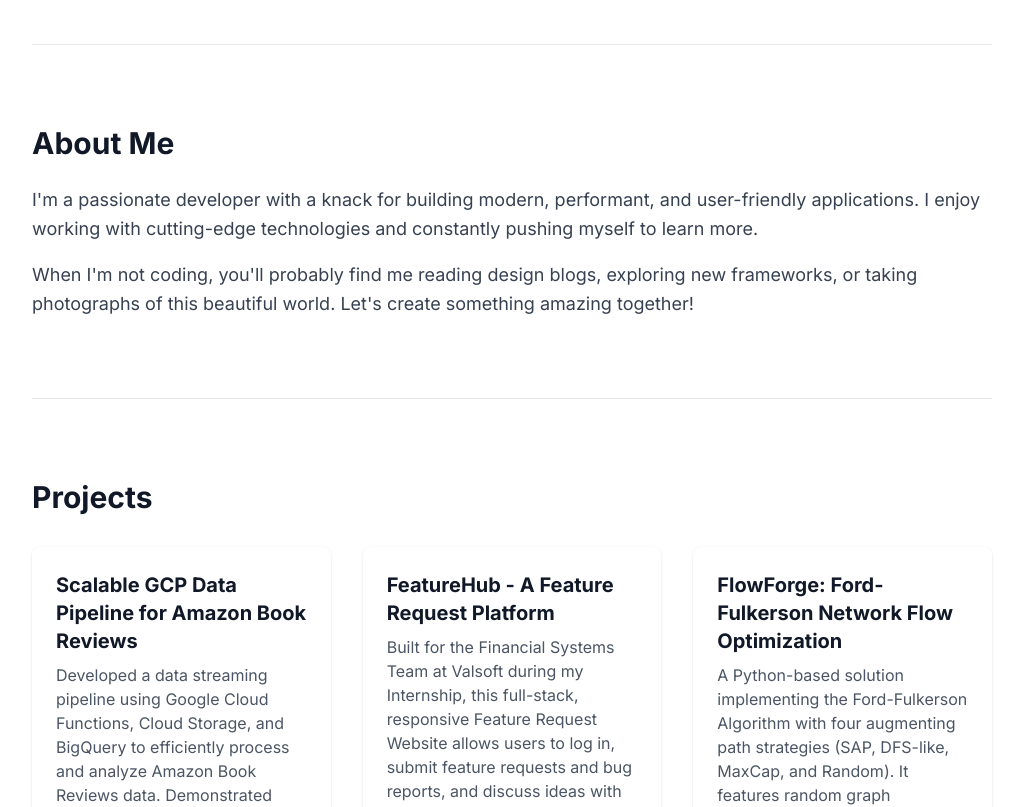
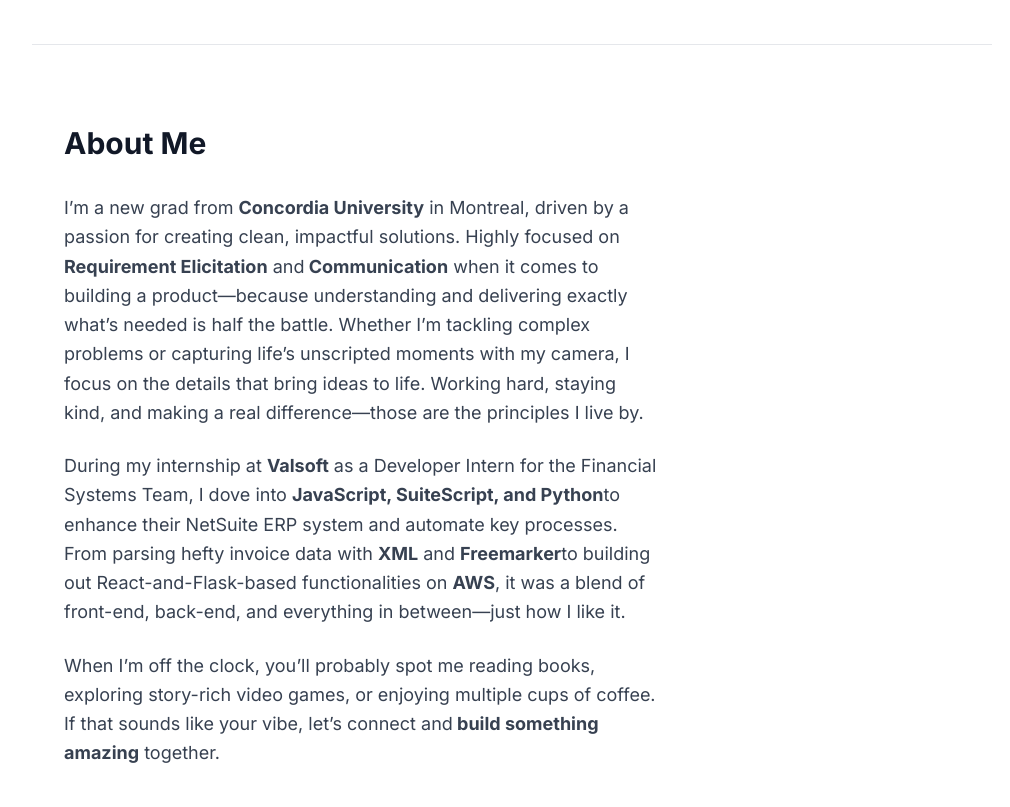
Before and after one commit to prafulnair/prafulnair.github.io, a React (Vite) app: page / in a window 1280 px wide. Shown: the part 860-1667 px from the top of the page, without its empty margins (128-1138 px from the left). Built offline with nearby package versions, Linux system fonts and the light colour scheme.

Commit message:
Updates to About Section

```diff
--- a/src/components/About.tsx
+++ b/src/components/About.tsx
@@ -1,3 +1,32 @@
+// import React from 'react';
+
+// const About: React.FC = () => {
+//   return (
+//     <section
+//       id="about"
+//       className="py-20 border-t border-gray-200 dark:border-gray-700"
+//     >
+//       <h2 className="text-3xl font-bold mb-6">About Me</h2>
+
+//       <p className="text-lg text-gray-700 dark:text-gray-300 leading-relaxed mb-4">
+//   I’m a new grad from Concordia University in Montreal, driven by a passion for creating clean, impactful solutions. Highly focused on Requirement Elicitation and Communication when it comes to building a Product. I put their requirements first. Whether I’m tackling complex problems or capturing life’s unscripted moments with my camera, I focus on the details that bring ideas to life. Working hard, staying kind, and making a real difference—those are the principles I live by.
+// </p>
+
+
+//       <p className="text-lg text-gray-700 dark:text-gray-300 leading-relaxed mb-4">
+//         At my last endavour, I was interning at Valsoft as an Intern Developer for the Financial Systems Team, primarily working on Javascript / Suitescript to enhance their ERP System (NetSuite) and automate lot of organizational funcitonalities.
+//         Some of the projects I did involved lot of Javascript/Suitescripts and Python, considerbale amount of XML and Freemarker, Map/Reduce framework to digest, process and sync huge invoice data and lastly, React, Flask and AWS for FeatureHub.
+//         </p>
+//       <p className="text-lg text-gray-700 dark:text-gray-300 leading-relaxed">
+//       When I’m off the clock, you’ll probably spot me reading books, exploring story-oriented video games, and enjoying multiple cups of coffee...
+
+//       </p>
+//     </section>
+//   );
+// };
+
+// export default About;
+
 import React from 'react';
 
 const About: React.FC = () => {
@@ -6,17 +35,52 @@
       id="about"
       className="py-20 border-t border-gray-200 dark:border-gray-700"
     >
-      <h2 className="text-3xl font-bold mb-6">About Me</h2>
-      <p className="text-lg text-gray-700 dark:text-gray-300 leading-relaxed mb-4">
-        I&apos;m a passionate developer with a knack for building modern, performant, and
-        user-friendly applications. I enjoy working with cutting-edge technologies and
-        constantly pushing myself to learn more.
-      </p>
-      <p className="text-lg text-gray-700 dark:text-gray-300 leading-relaxed">
-        When I&apos;m not coding, you&apos;ll probably find me reading design blogs,
-        exploring new frameworks, or taking photographs of this beautiful world.
-        Let&apos;s create something amazing together!
-      </p>
+      <div className="container mx-auto px-4 md:px-8">
+        <h2 className="text-3xl font-bold mb-8 text-center md:text-left">
+          About Me
+        </h2>
+
+        {/* Main content in a two-column layout for medium screens and up */}
+        <div className="md:flex md:space-x-8">
+          {/* Optional: You could place an avatar or a relevant image here */}
+          {/* <div className="md:w-1/3 flex items-center justify-center mb-8 md:mb-0">
+            <img
+              src="/path-to-your-image.jpg"
+              alt="Praful's Avatar"
+              className="rounded-full w-48 h-48 object-cover shadow-lg"
+            />
+          </div> */}
+
+          {/* Text Column */}
+          <div className="md:w-2/3">
+            <p className="text-lg text-gray-700 dark:text-gray-300 leading-relaxed mb-6">
+              I’m a new grad from <span className="font-semibold">Concordia University</span> in Montreal,
+              driven by a passion for creating clean, impactful solutions.
+              Highly focused on <span className="font-semibold">Requirement Elicitation</span> and
+              <span className="font-semibold"> Communication</span> when it comes to building a product—because
+              understanding and delivering exactly what’s needed is half the battle. Whether I’m tackling
+              complex problems or capturing life’s unscripted moments with my camera, I focus on the
+              details that bring ideas to life. Working hard, staying kind, and making a real difference—those
+              are the principles I live by.
+            </p>
+
+            <p className="text-lg text-gray-700 dark:text-gray-300 leading-relaxed mb-6">
+              During my internship at <span className="font-semibold">Valsoft</span> as a Developer Intern
+              for the Financial Systems Team, I dove into <span className="font-semibold">JavaScript, SuiteScript, and Python</span>
+              to enhance their NetSuite ERP system and automate key processes. From parsing hefty invoice
+              data with <span className="font-semibold">XML</span> and <span className="font-semibold">Freemarker</span>
+              to building out React-and-Flask-based functionalities on <span className="font-semibold">AWS</span>,
+              it was a blend of front-end, back-end, and everything in between—just how I like it.
+            </p>
+
+            <p className="text-lg text-gray-700 dark:text-gray-300 leading-relaxed">
+              When I’m off the clock, you’ll probably spot me reading books, exploring story-rich video games,
+              or enjoying multiple cups of coffee. If that sounds like your vibe, let’s connect and
+              <span className="font-semibold"> build something amazing</span> together.
+            </p>
+          </div>
+        </div>
+      </div>
     </section>
   );
 };
```
